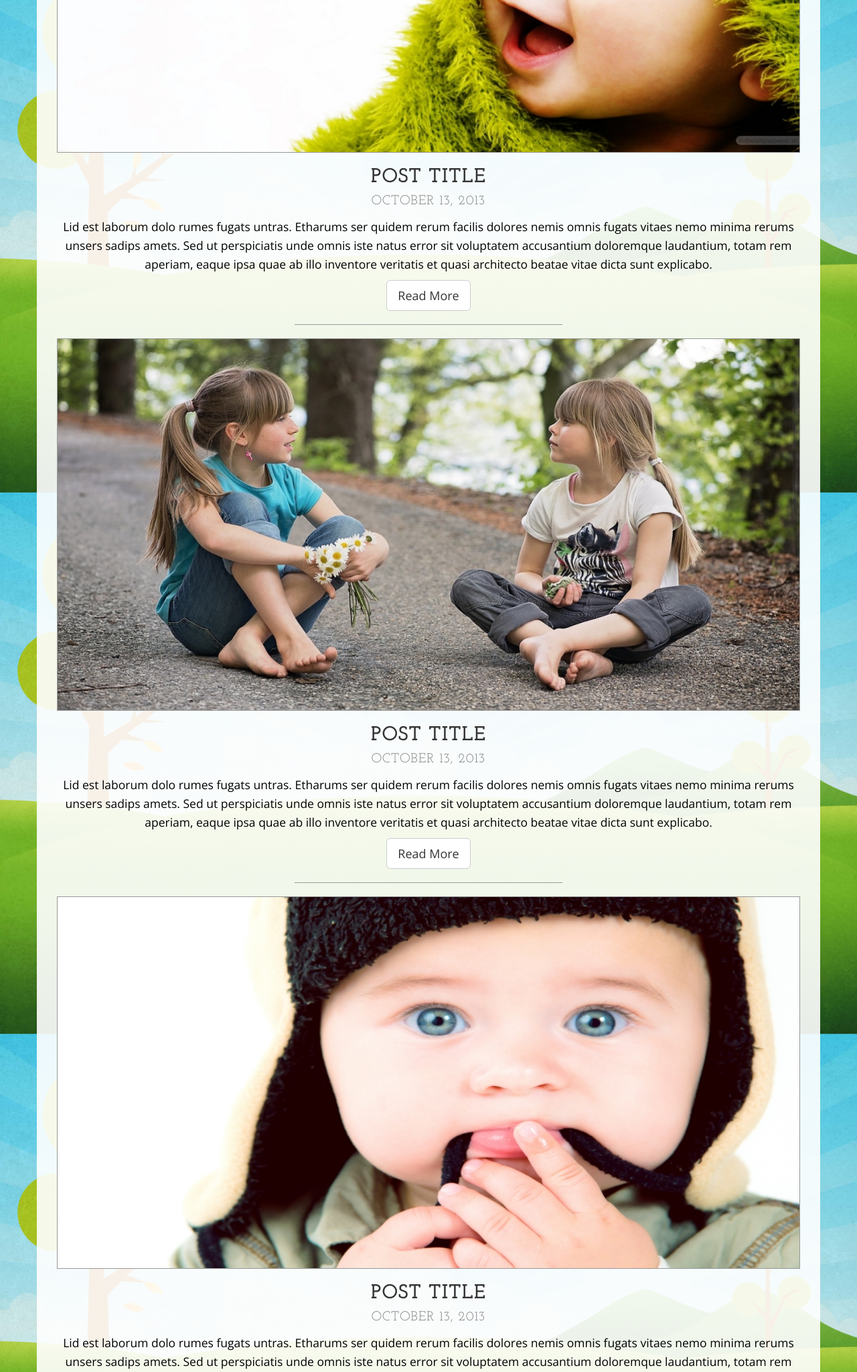
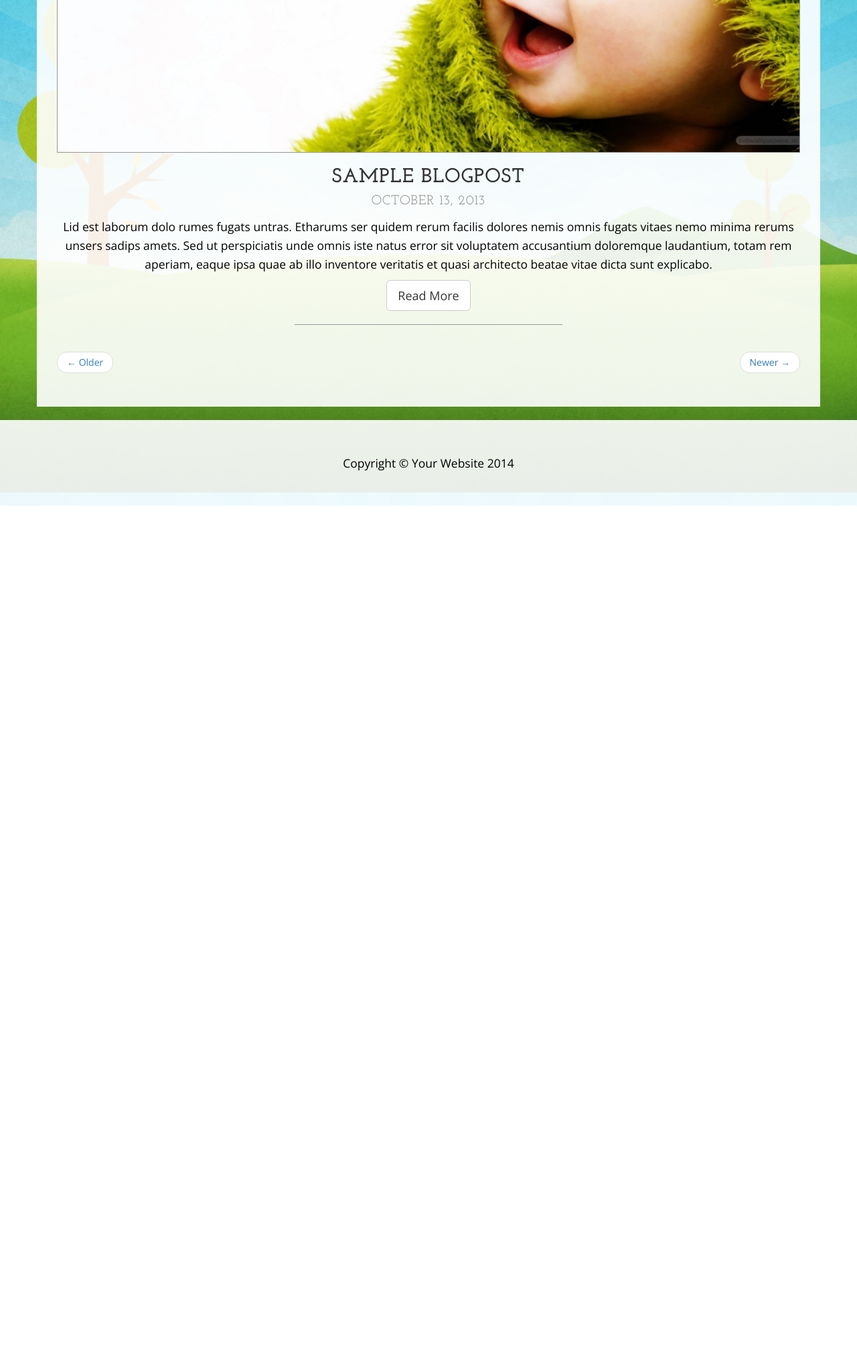
Before and after one commit to pkaramol/pediatrics, a Django app: page /blog/ in a window 1280 px wide. Shown: the part 881-2929 px from the top of the page at 67% size. After the commit the page ends 1636 px from the top, so only its background shows below. Run offline with Django 3.2, Linux system fonts and the light colour scheme; tables that the repository leaves empty hold one stand-in row (values such as "Sample post"); some libraries are stand-ins or nearby versions.

Commit message:
Now viewing custom blogposts, added requirements.txt

```diff
--- /dev/null
+++ b/requirements.txt
@@ -0,0 +1,5 @@
+Django==1.8.13
+django-crispy-forms==1.6.0
+django-endless-pagination==2.0
+pkg-resources==0.0.0
+psycopg2==2.6.1
--- a/templates/blog.html
+++ b/templates/blog.html
@@ -7,7 +7,6 @@
 
     {% block content %}
     <div class="container">
-
         <div class="row">
             <div class="box">
                 <div class="col-lg-12">
@@ -24,9 +23,10 @@
                     </h2>
                     <hr>
                 </div>
+                {% for blogpost in blogpost_list %}
                 <div class="col-lg-12 text-center">
                     <img class="img-responsive img-border img-full" src="{% static 'img/slide-1.jpg' %}" alt="">
-                    <h2>Post Title
+                    <h2>{{ blogpost.title }}
                         <br>
                         <small>October 13, 2013</small>
                     </h2>
@@ -34,26 +34,7 @@
                     <a href="#" class="btn btn-default btn-lg">Read More</a>
                     <hr>
                 </div>
-                <div class="col-lg-12 text-center">
-                    <img class="img-responsive img-border img-full" src="{% static 'img/slide-2.jpg' %}" alt="">
-                    <h2>Post Title
-                        <br>
-                        <small>October 13, 2013</small>
-                    </h2>
-                    <p>Lid est laborum dolo rumes fugats untras. Etharums ser quidem rerum facilis dolores nemis omnis fugats vitaes nemo minima rerums unsers sadips amets. Sed ut perspiciatis unde omnis iste natus error sit voluptatem accusantium doloremque laudantium, totam rem aperiam, eaque ipsa quae ab illo inventore veritatis et quasi architecto beatae vitae dicta sunt explicabo.</p>
-                    <a href="#" class="btn btn-default btn-lg">Read More</a>
-                    <hr>
-                </div>
-                <div class="col-lg-12 text-center">
-                    <img class="img-responsive img-border img-full" src="{% static 'img/slide-3.jpg' %} " alt="">
-                    <h2>Post Title
-                        <br>
-                        <small>October 13, 2013</small>
-                    </h2>
-                    <p>Lid est laborum dolo rumes fugats untras. Etharums ser quidem rerum facilis dolores nemis omnis fugats vitaes nemo minima rerums unsers sadips amets. Sed ut perspiciatis unde omnis iste natus error sit voluptatem accusantium doloremque laudantium, totam rem aperiam, eaque ipsa quae ab illo inventore veritatis et quasi architecto beatae vitae dicta sunt explicabo.</p>
-                    <a href="#" class="btn btn-default btn-lg">Read More</a>
-                    <hr>
-                </div>
+                {% endfor %}
                 <div class="col-lg-12 text-center">
                     <ul class="pager">
                         <li class="previous"><a href="#">&larr; Older</a>
```
